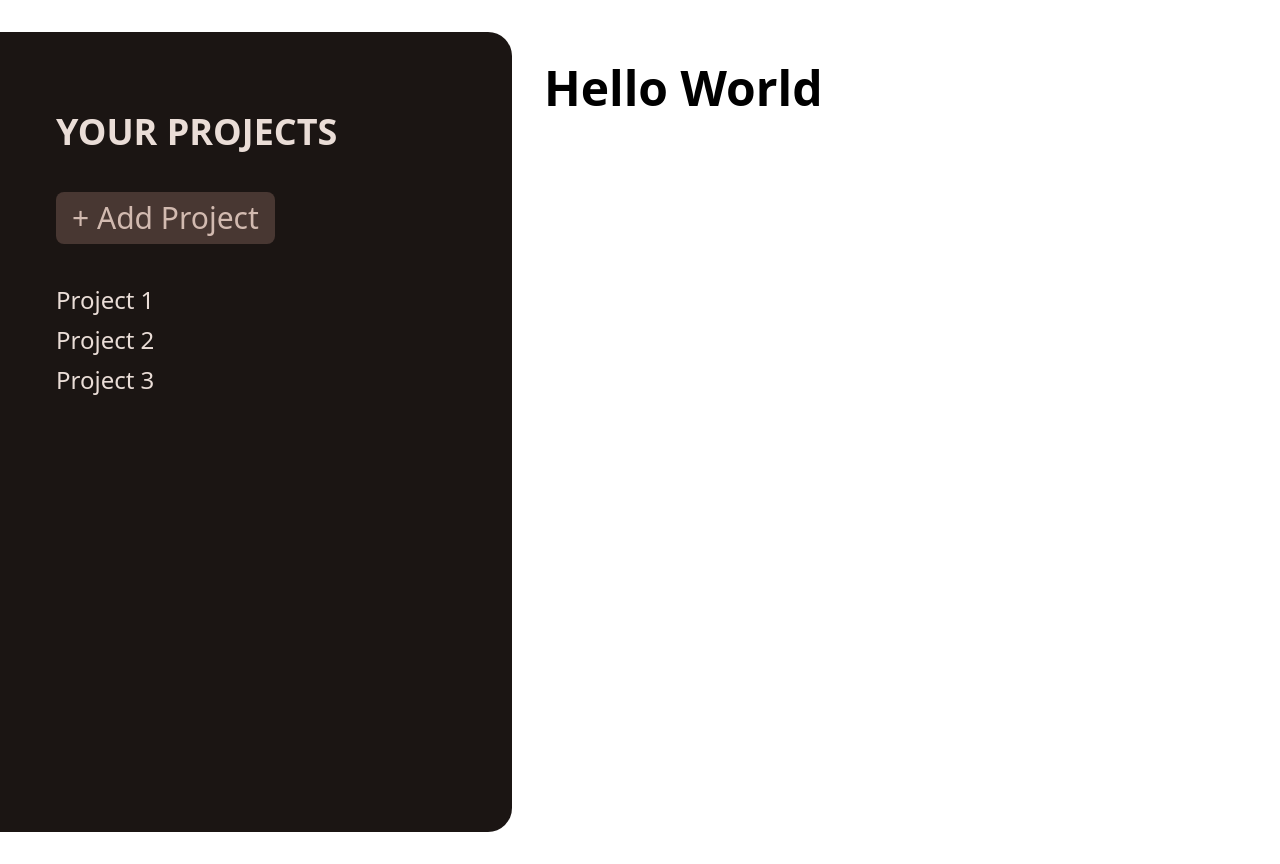
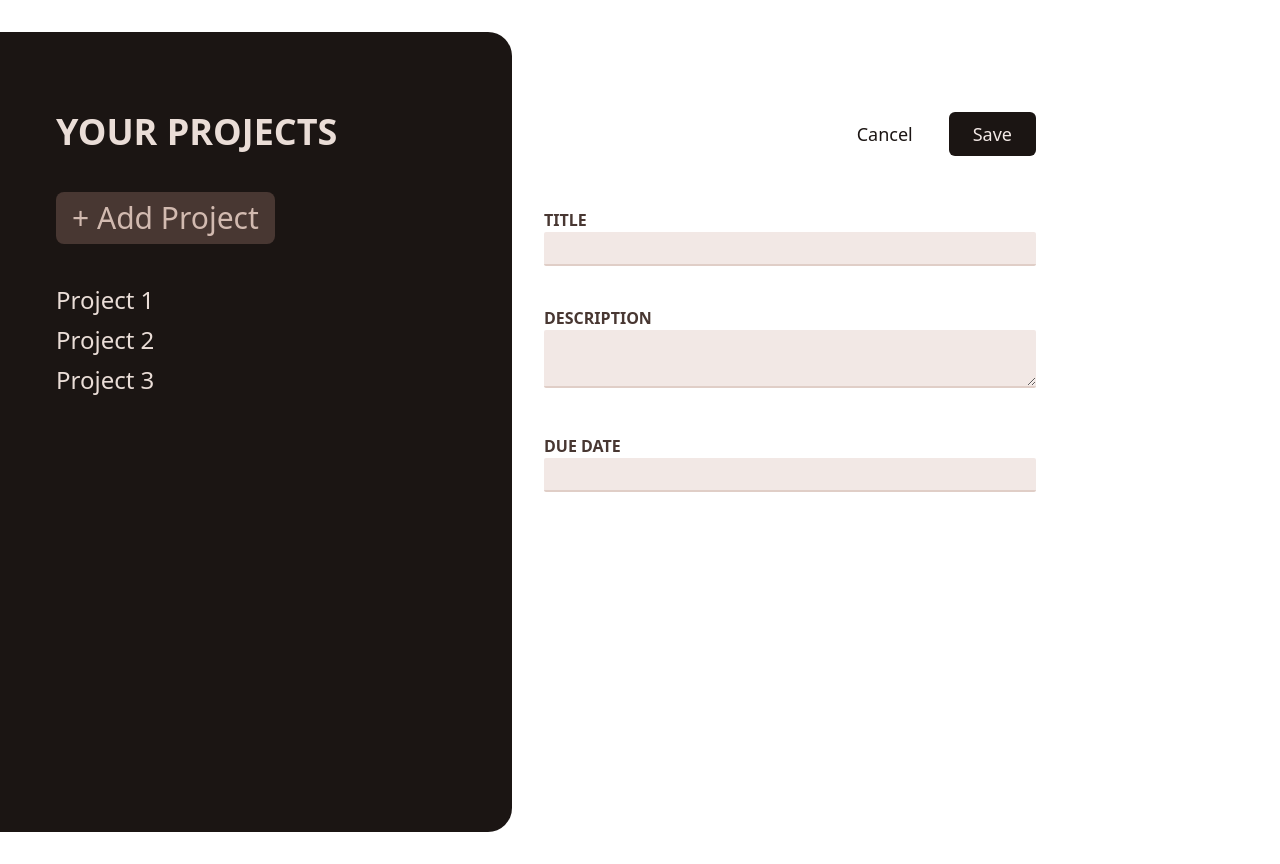
Before and after one commit to SukhovetskaTetiana/project_management_app_React-Tailwind, a React (Vite) app: page / in a window 1280 px wide. Built offline with nearby package versions, Linux system fonts and the light colour scheme.

Commit message:
added for task-2

```diff
--- a/src/App.jsx
+++ b/src/App.jsx
@@ -1,10 +1,11 @@
+import NewProject from "./components/NewProject.jsx";
 import Sidebar from "./components/Sidebar.jsx";
 
 function App() {
   return (
     <main className="h-screen my-8 flex gap-8">
       <Sidebar />
-      <h1 className="my-8 text-center text-5xl font-bold">Hello World</h1>
+      <NewProject />
     </main>
   );
 }
--- /dev/null
+++ b/src/components/Input.jsx
@@ -0,0 +1,21 @@
+export default function Input({ label, type, textarea, ...props }) {
+  const inputClasses =
+    "w-full p-1 rounded-sm bg-brown-100 border-b-2 border-b-brown-300 text-brown-900 focus:outline-none focus:border-brown-600";
+
+  return (
+    <div className="py-5">
+      <label className="uppercase font-semibold text-md md:text-lx text-brown-900">
+        {label}
+      </label>
+      {textarea ? (
+        <textarea className={inputClasses} {...props}></textarea>
+      ) : (
+        <input
+          type={type ? type : "text"}
+          className={inputClasses}
+          {...props}
+        />
+      )}
+    </div>
+  );
+}
--- /dev/null
+++ b/src/components/NewProject.jsx
@@ -0,0 +1,25 @@
+import Input from "./Input";
+
+export default function NewProject() {
+  return (
+    <section className="my-20 pr-5 w-[32rem] flex flex-col gap-8">
+      <menu className="flex justify-end gap-5">
+        <li>
+          <button className="px-4 py-2 text-lg md:text-lx text-brown-950 rounded-md font-medium  hover:bg-brown-300 focus:outline-none focus:ring focus:ring-brown-500 focus:bg-brown-300">
+            Cancel
+          </button>
+        </li>
+        <li>
+          <button className="px-6 py-2 text-lg md:text-lx text-brown-100 bg-brown-950 rounded-md font-medium hover:text-brown-900 hover:bg-brown-300 focus:ring focus:ring-brown-500">
+            Save
+          </button>
+        </li>
+      </menu>
+      <div className="flex flex-col">
+        <Input label="title" />
+        <Input label="description" textarea />
+        <Input label="due date" type="data" />
+      </div>
+    </section>
+  );
+}
--- a/src/components/Sidebar.jsx
+++ b/src/components/Sidebar.jsx
@@ -1,20 +1,20 @@
 export default function Sidebar() {
-  const aside =
+  const asideClasses =
     "bg-brown-950 text-white rounded-r-3xl px-12 py-20 md:px-14  lg:px-19 space-y-10 text-left md:shrink-0 w-1/2 md:w-2/5 lg:w-1.5/3";
 
-  const h2 =
+  const h2Classes =
     "text-brown-200 text-xl md:text-2xl lg:text-4xl font-bold uppercase";
 
-  const button =
+  const buttonClasses =
     "px-4 py-2 text-lg md:text-xl lg:text-3xl text-brown-400 bg-brown-900 rounded-lg hover:text-brown-900 hover:bg-brown-400 focus:outline-none focus:ring focus:ring-brown-600";
 
-  const ul = "text-brown-200 space-y-2 text-md md:text-2xl";
+  const ulClasses = "text-brown-200 space-y-2 text-md md:text-2xl";
 
   return (
-    <aside className={aside}>
-      <h2 className={h2}>your projects</h2>
-      <button className={button}>+ Add Project</button>
-      <ul className={ul}>
+    <aside className={asideClasses}>
+      <h2 className={h2Classes}>your projects</h2>
+      <button className={buttonClasses}>+ Add Project</button>
+      <ul className={ulClasses}>
         <li>Project 1</li>
         <li>Project 2</li>
         <li>Project 3</li>
```
